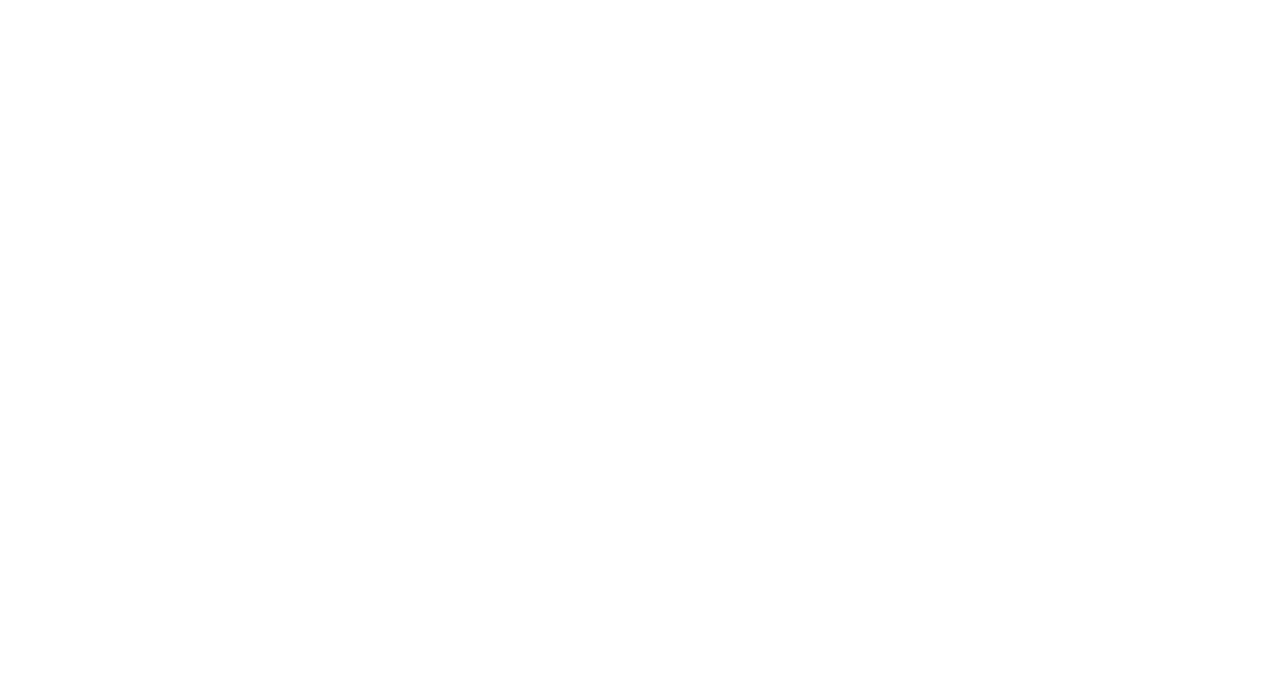
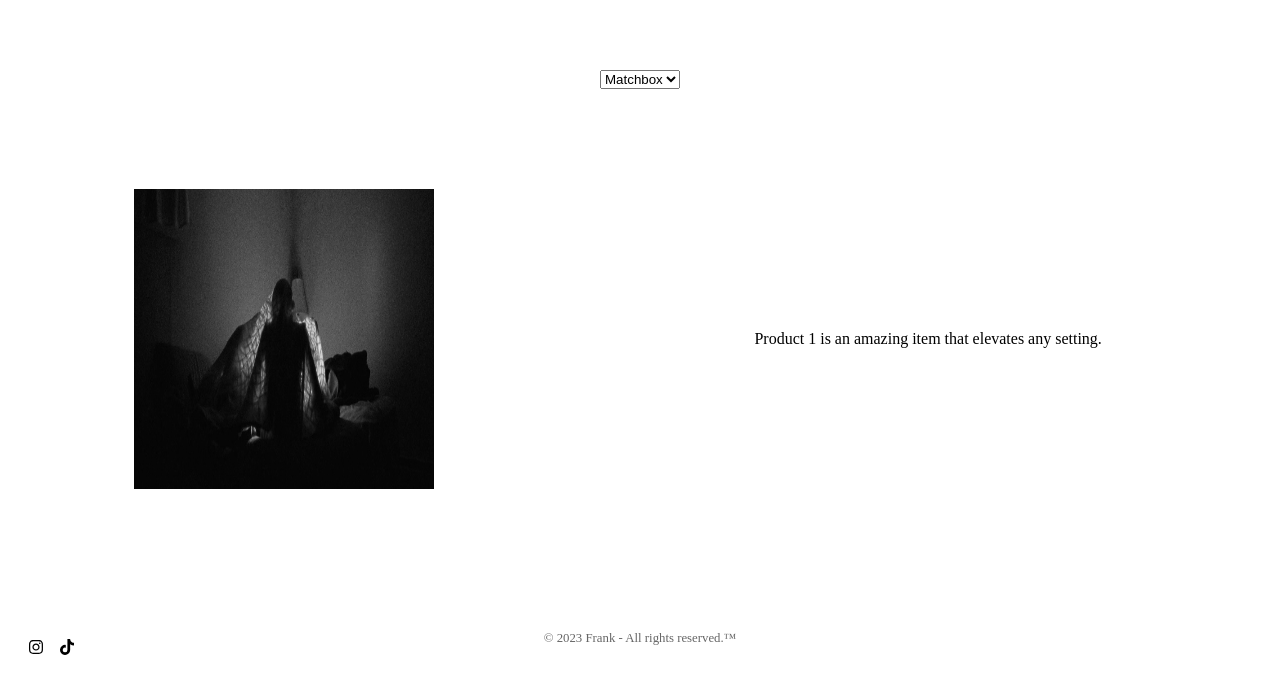
Before and after one commit to DanielDecembre/Frankmadeit, a Next.js app: page / in a window 1280 px wide. Shown: the part 929-1613 px from the top of the page. Before the commit the page ends 816 px from the top, so only its background shows below. Built offline with nearby package versions, Linux system fonts and the light colour scheme.

Commit message:
sec2update

```diff
--- a/app/page.css
+++ b/app/page.css
@@ -77,6 +77,7 @@
   z-index: 1;
   max-width: 80%;
   font-family: 'Courier New', Courier, monospace;
+  padding-left: 50px;
 }
 
 @media screen and (max-width: 1024px) {
@@ -151,3 +152,62 @@
   animation: fadeIn 1s ease-in forwards;
   animation-delay: 3s;
 }
+
+.ProductPage {
+  position: relative;
+  height: 100vh;
+  width: 100%;
+  overflow: hidden;
+  display: flex;
+  flex-direction: column;
+  justify-content: center;
+  align-items: center;
+}
+
+.pageSelector {
+  margin-bottom: 100px; /* Adjust margin as needed */
+}
+
+.productContent {
+  display: flex;
+  flex-direction: row;
+  justify-content: space-between; /* Space between image and description */
+  align-items: center;
+  width: 80%; /* Adjust width to control layout */
+  height: auto;
+  gap: 300px;
+}
+
+.imageContainer {
+  flex: 1;
+  display: flex;
+  justify-content: left; /* Center image horizontally */
+  align-items: center; /* Center image vertically */
+  max-width: 300px; /* Adjust as needed */
+}
+
+.productDescription {
+  flex: 1;
+  text-align: left; /* Align text to the left */
+  padding: 20px; /* Add spacing around the description */
+}
+
+
+.productFooter {
+  position: absolute;
+  bottom: 20px; /* Adjust distance from the bottom as needed */
+  left: 20px; /* Adjust distance from the left as needed */
+  display: flex;
+  flex-direction: row;
+  gap: 15px; /* Space between the icons */
+}
+
+.trademark2 {
+  position: absolute;
+  bottom: 20px; /* Adjust as needed */
+  left: 50%;
+  transform: translateX(-50%);
+  text-align: center;
+  font-size: 0.8rem; /* Adjust font size as needed */
+  color: #666; /* Adjust color as needed */
+}
--- a/app/page.tsx
+++ b/app/page.tsx
@@ -4,43 +4,28 @@
 import Link from "next/link";
 import { FaInstagram } from 'react-icons/fa'
 import { FaTiktok } from 'react-icons/fa'
-
 import "./page.css";
-import { useEffect, useState, ReactNode } from 'react';
+import { useState } from 'react';
 
 
 
-interface FadeInTextProps {
-  children: ReactNode;
-  delay?: number;
-}
-
-const FadeInText = ({ children, delay = 0 }: FadeInTextProps) => {
-  const [isVisible, setIsVisible] = useState(false);
-
-  useEffect(() => {
-    const timer = setTimeout(() => {
-      setIsVisible(true);
-    }, delay);
-
-    return () => clearTimeout(timer);
-  }, [delay]);
-
-  return (
-    <div
-      className={`transition-opacity duration-1000 ease-in ${
-        isVisible ? 'opacity-100' : 'opacity-0'
-      }`}
-    >
-      {children}
-    </div>
-  );
+const products = {
+  product1: {
+    image: "/There-once-was.png",
+    description: "Product 1 is an amazing item that elevates any setting.",
+  },
+  product2: {
+    image: "/There-once-was.png",
+    description: "Product 2 stands out with its stunning design.",
+  },
+  product3: {
+    image: "/There-once-was.png",
+    description: "Product 3 combines functionality and elegance.",
+  },
 };
 
-
-
-
 export default function Home() {
+  const [selectedProduct, setSelectedProduct] = useState("product1");
   return (
     <>
 
@@ -91,6 +76,38 @@
       </video>
 
     </div>
+    <section className="ProductPage">
+    <div className="pageSelector">
+    <select onChange={(e) => setSelectedProduct(e.target.value)} className="dropdown">
+            <option value="product1"> Matchbox </option>
+            <option value="product2"> Nimbus </option>
+            <option value="product3"> Couch </option>
+          </select>
+    </div>
+    <div className="productContent">
+      <div className="imageContainer">
+        <Image
+         src={products[selectedProduct].image}
+         alt={selectedProduct}
+         width={300}
+         height={300}/>
+      </div>
+      <div className="productDescription">
+        {products[selectedProduct].description}
+      </div>
+      <div className="productFooter">
+      <a href ="https://www.instagram.com/ffrank.usa/">
+        <FaInstagram/>
+        </a>
+        <a href ="https://www.tiktok.com/@frank__madeit">
+        <FaTiktok/>
+        </a>
+      </div>
+      <div className="trademark2">
+          <p> © 2023 Frank - All rights reserved.™ </p>
+      </div>
+    </div>
+    </section>
     </>
   );
 }
```
